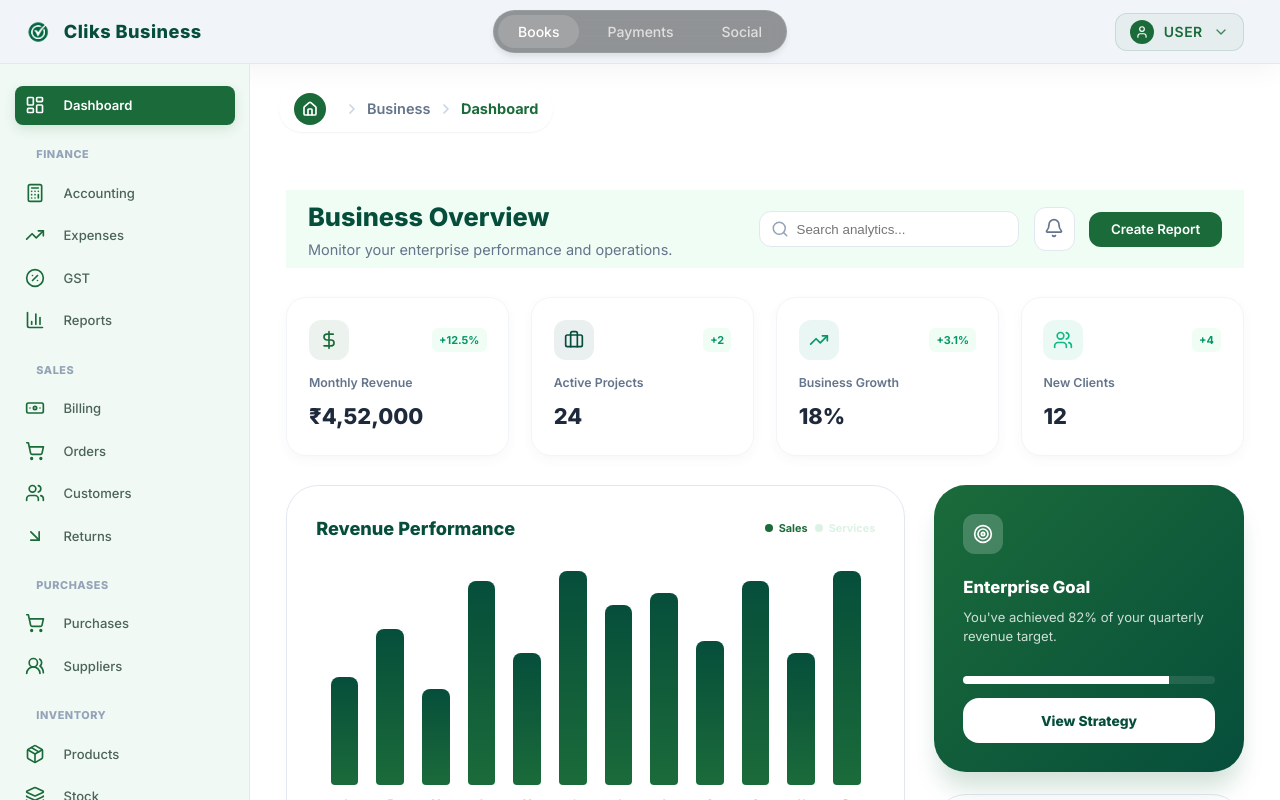
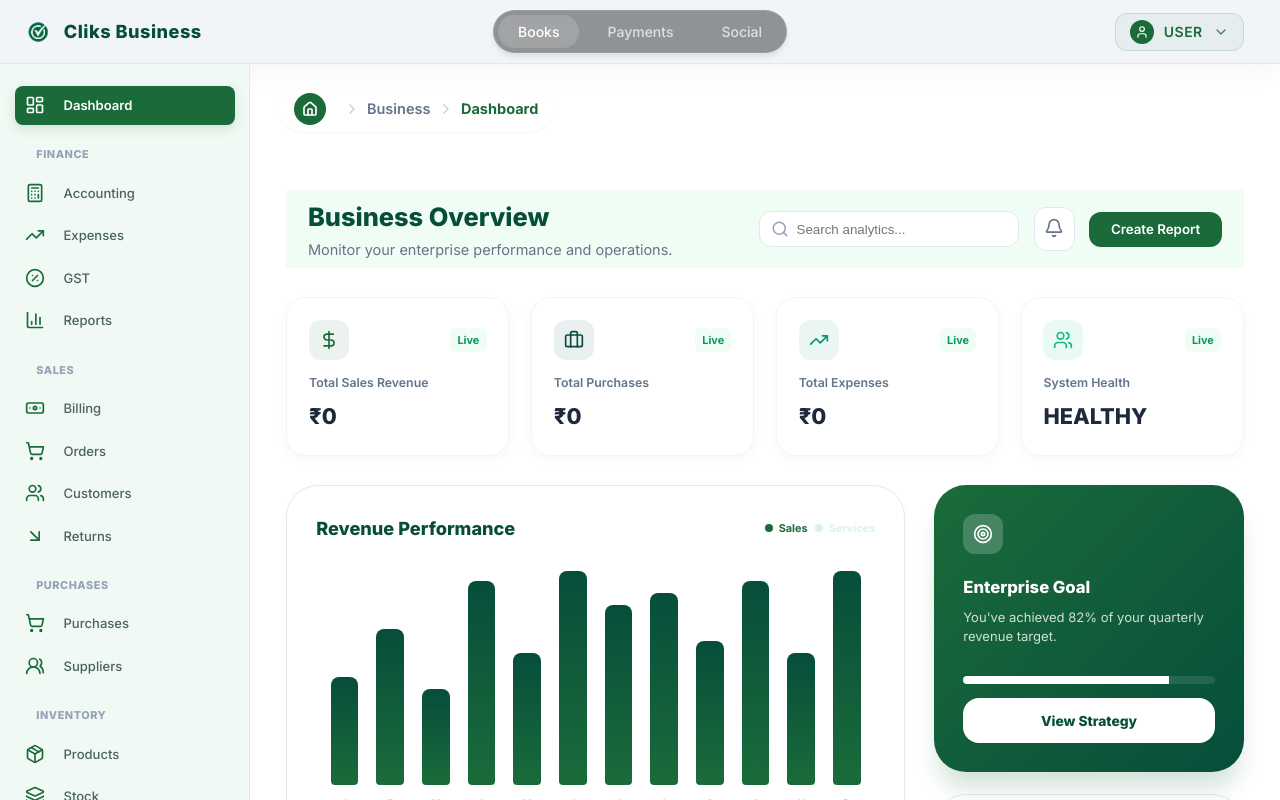
Before and after one commit to betasoftnet-png/CLIKS-BUS-FE, a React (Vite) app: page /business/dashboard in a window 1280 px wide. Built offline with nearby package versions, Linux system fonts and the light colour scheme; no server answers; sample sign-in values are in the browser's storage.

Commit message:
feat: integrate live dashboard metrics and stabilize state initialization with async timeouts

```diff
--- a/src/components/Topbar.jsx
+++ b/src/components/Topbar.jsx
@@ -1,4 +1,4 @@
-import React, { useState } from 'react';
+import React from 'react';
 import { User, QrCode, Wallet, Home, BookOpen, Calculator, Users } from 'lucide-react';
 import '../App.css';
 import { useLocation, useNavigate } from 'react-router-dom';
--- a/src/pages/BusinessDashboard.jsx
+++ b/src/pages/BusinessDashboard.jsx
@@ -16,14 +16,21 @@ import {
     Bell
 } from 'lucide-react';
 import '../App.css';
+import { useQuery } from '@tanstack/react-query';
+import { reportsService } from '../services';
 
 const BusinessDashboard = () => {
-    // Mock data for Business Dashboard
+    // Fetch live dashboard summary
+    const { data: summary } = useQuery({
+        queryKey: ['dashboardSummary'],
+        queryFn: reportsService.getDashboardSummary
+    });
+
     const stats = [
-        { label: 'Monthly Revenue', value: '₹4,52,000', change: '+12.5%', icon: DollarSign, color: '#1B6B3A' },
-        { label: 'Active Projects', value: '24', change: '+2', icon: Briefcase, color: '#064E3B' },
-        { label: 'Business Growth', value: '18%', change: '+3.1%', icon: TrendingUp, color: '#059669' },
-        { label: 'New Clients', value: '12', change: '+4', icon: Users, color: '#10B981' }
+        { label: 'Total Sales Revenue', value: summary?.total_sales !== undefined ? `₹${(summary.total_sales).toLocaleString()}` : '₹0', change: 'Live', icon: DollarSign, color: '#1B6B3A' },
+        { label: 'Total Purchases', value: summary?.total_purchases !== undefined ? `₹${(summary.total_purchases).toLocaleString()}` : '₹0', change: 'Live', icon: Briefcase, color: '#064E3B' },
+        { label: 'Total Expenses', value: summary?.total_expenses !== undefined ? `₹${(summary.total_expenses).toLocaleString()}` : '₹0', change: 'Live', icon: TrendingUp, color: '#059669' },
+        { label: 'System Health', value: summary?.status ? summary.status.toUpperCase() : 'HEALTHY', change: 'Live', icon: Users, color: '#10B981' }
     ];
 
     return (
--- a/src/pages/BusinessStock.jsx
+++ b/src/pages/BusinessStock.jsx
@@ -93,7 +93,10 @@ const BusinessStock = () => {
     // Set default product for history when stock loads
     useEffect(() => {
         if (!selectedHistoryProductId && stocks.length > 0) {
+            const timer = setTimeout(() => {
                 setSelectedHistoryProductId(stocks[0].id.toString());
+            }, 0);
+            return () => clearTimeout(timer);
         }
     }, [stocks, selectedHistoryProductId]);
 
@@ -137,7 +140,7 @@ const BusinessStock = () => {
     });
 
     // Dynamic batches based on live stocks
-    const batches = stocks.map((s, idx) => ({
+    const batches = stocks.map((s) => ({
         batch_number: s.product_id.replace('PROD-', 'BAT-'),
         product_name: s.product_name,
         manufacturing_date: '2026-01-10',
@@ -166,18 +169,24 @@ const BusinessStock = () => {
     // Initialize forms when stock items and warehouses are available
     useEffect(() => {
         if (stocks.length > 0) {
+            const timer = setTimeout(() => {
                 setAdjustmentForm(prev => prev.product_id ? prev : { ...prev, product_id: stocks[0].id.toString() });
                 setTransferForm(prev => prev.product_id ? prev : { ...prev, product_id: stocks[0].id.toString() });
+            }, 0);
+            return () => clearTimeout(timer);
         }
     }, [stocks]);
 
     useEffect(() => {
         if (dbWarehouses.length > 1) {
+            const timer = setTimeout(() => {
                 setTransferForm(prev => prev.from_warehouse_id ? prev : {
                     ...prev,
                     from_warehouse_id: dbWarehouses[0].id.toString(),
                     to_warehouse_id: dbWarehouses[1].id.toString()
                 });
+            }, 0);
+            return () => clearTimeout(timer);
         }
     }, [dbWarehouses]);
 
--- a/src/pages/BusinessWarehouse.jsx
+++ b/src/pages/BusinessWarehouse.jsx
@@ -150,7 +150,7 @@ const BusinessWarehouse = () => {
     });
 
     // Goods Inward (Receivings) Historical Logs mapped from DB Stocks
-    const inwards = dbStocks.map((s, idx) => {
+    const inwards = dbStocks.map((s) => {
         let warehouseName = 'Main Godown';
         if (s.location) {
             if (s.location.includes('(')) {
@@ -203,6 +203,7 @@ const BusinessWarehouse = () => {
 
     // Set default select values when database lists load
     useEffect(() => {
+        const timer = setTimeout(() => {
             if (dbStocks.length > 0 && !newInward.stock_id) {
                 setNewInward(prev => ({ ...prev, stock_id: dbStocks[0].id.toString() }));
             }
@@ -218,7 +219,9 @@ const BusinessWarehouse = () => {
             if (dbWarehouses.length > 1 && !newTransfer.destination_warehouse_id) {
                 setNewTransfer(prev => ({ ...prev, destination_warehouse_id: dbWarehouses[1].id.toString() }));
             }
-    }, [dbStocks, dbWarehouses]);
+        }, 0);
+        return () => clearTimeout(timer);
+    }, [dbStocks, dbWarehouses, newInward.stock_id, newInward.warehouse_id, newTransfer.stock_id, newTransfer.source_warehouse_id, newTransfer.destination_warehouse_id]);
 
     const handleCreateWarehouse = (e) => {
         e.preventDefault();
@@ -275,7 +278,7 @@ const BusinessWarehouse = () => {
     };
 
     const handleCompleteTransfer = (trfId) => {
-        alert('Transfer marked complete! Stock landed at destination warehouse.');
+        alert(`Transfer ${trfId} marked complete! Stock landed at destination warehouse.`);
     };
 
 
```
Lines whose indentation alone changed are shown as unchanged.
